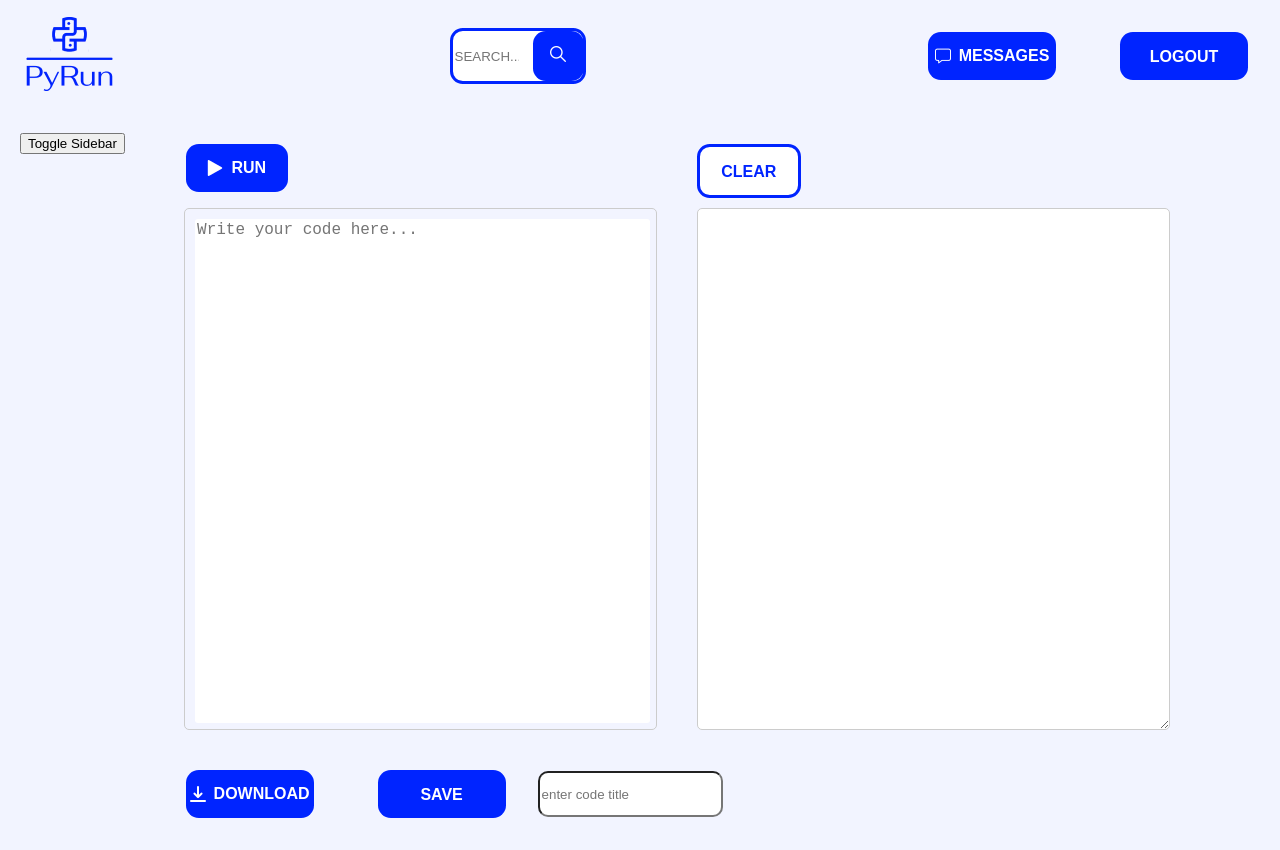
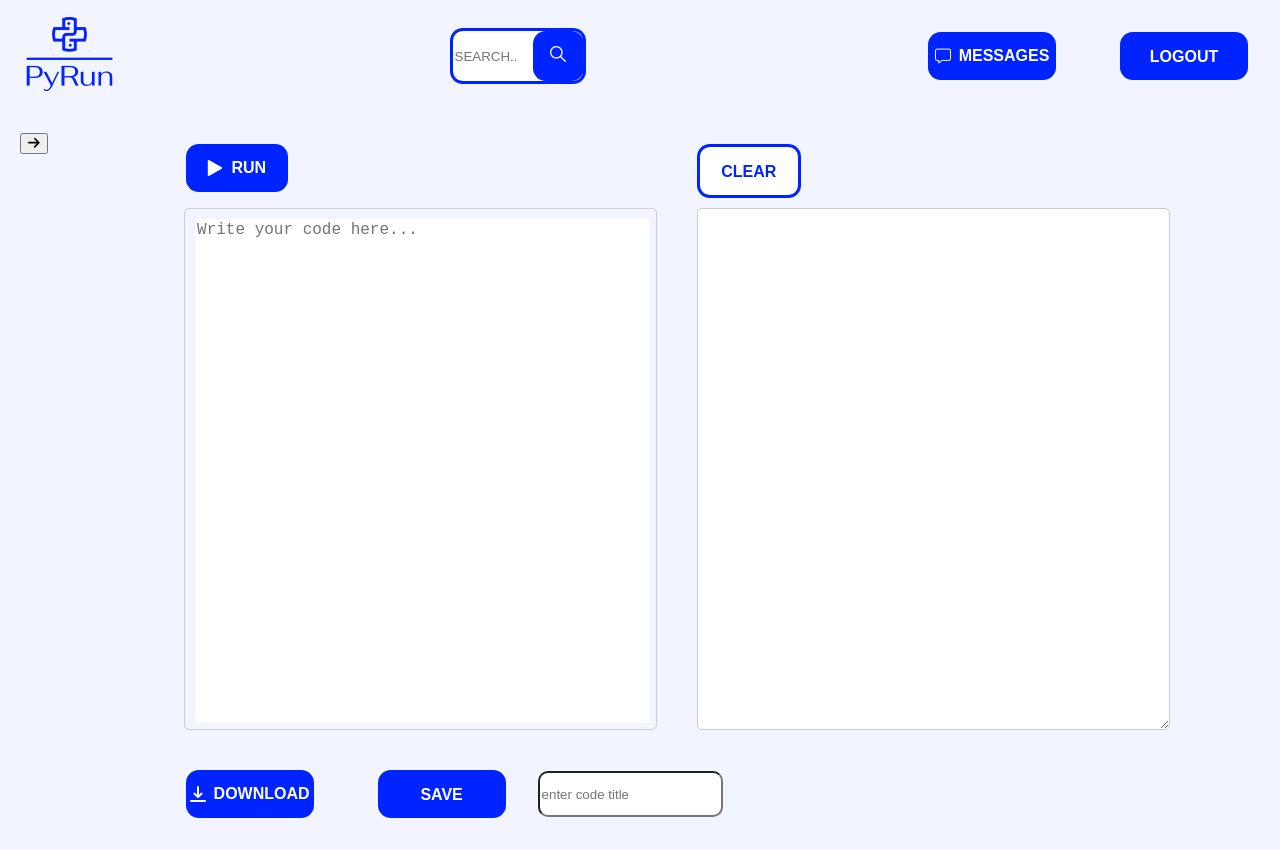
Before and after one commit to james-mahfouz/Python-code-editor, a React (Create React App) app in the folder frontend/: page /landing in a window 1280 px wide. Built offline with nearby package versions, Linux system fonts and the light colour scheme; the HTML template or start-up script is replaced by a standard one.

Commit message:
put an arrow as the button to toggle the sidebar

```diff
--- a/frontend/src/Pages/LandingPage/index.js
+++ b/frontend/src/Pages/LandingPage/index.js
@@ -3,6 +3,8 @@
 import CodeContainer from "../../components/CodeContainer";
 import NavbarTwo from "../../components/NavbarTwo";
 import Sidebar from "../../components/SideBar";
+import { FontAwesomeIcon } from '@fortawesome/react-fontawesome';
+import { faArrowRight } from '@fortawesome/free-solid-svg-icons';
 import './index.css'
 
 const LandingPage = () => {
@@ -14,7 +16,7 @@
             <NavbarTwo/>
             <div className="landing-body">
                 <div className='sidebar'>
-                    <button onClick={toggleSidebar} className="toggle_button">Toggle Sidebar</button>
+                    <button onClick={toggleSidebar} className="toggle_button"><FontAwesomeIcon icon={faArrowRight} /></button>
                     <div>
                         {showSidebar && <Sidebar setSelectedCode={setSelectedCode}/>}
                     </div>
```
